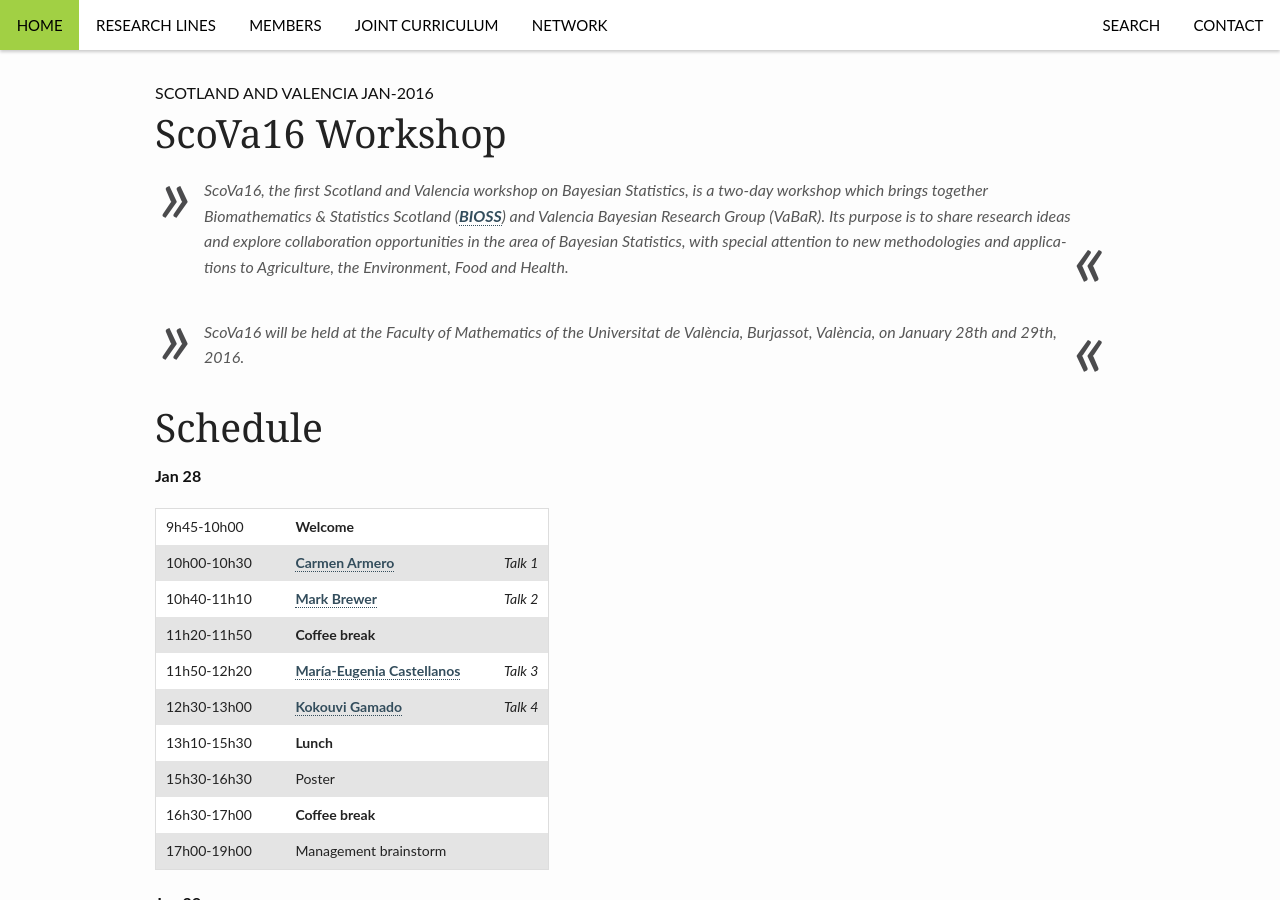
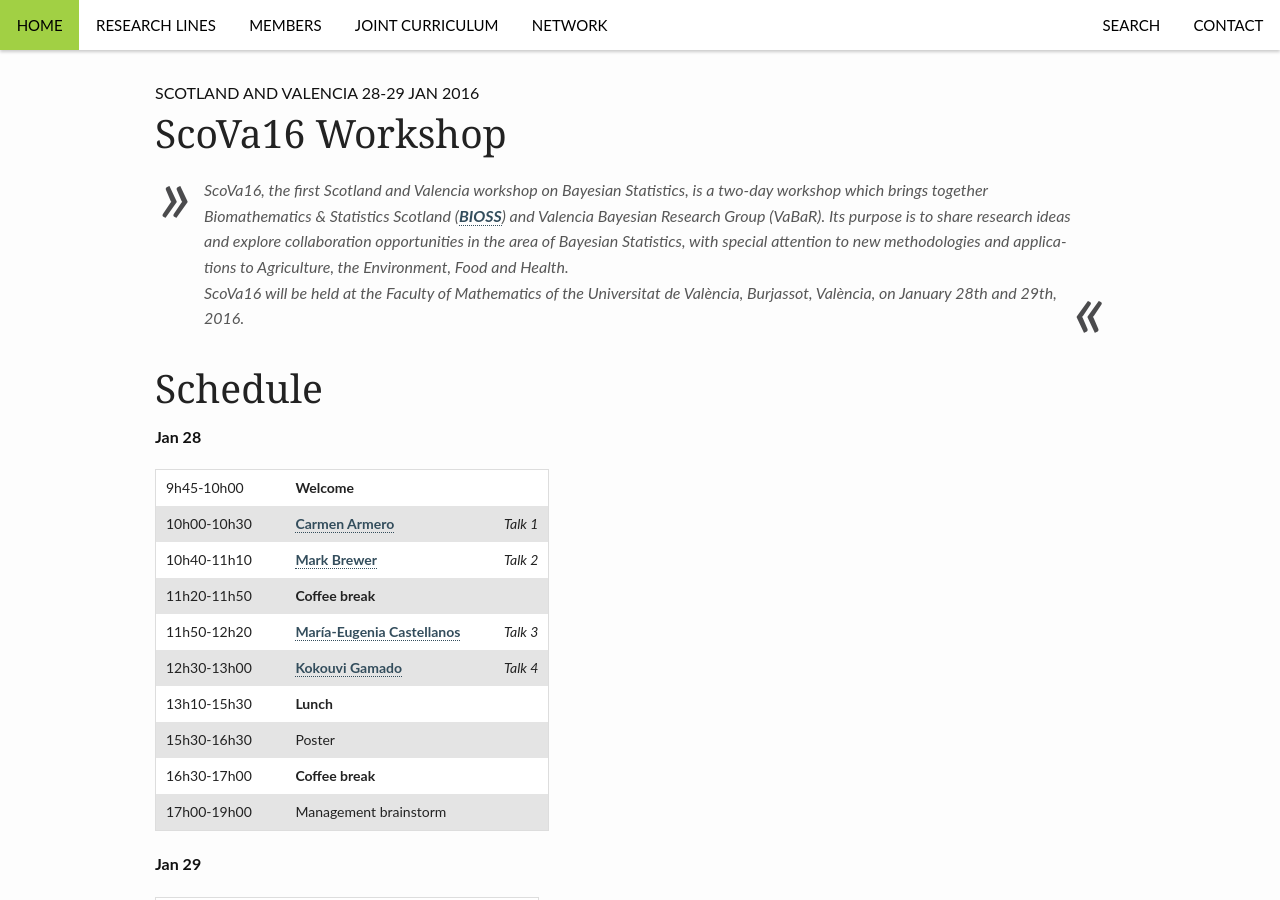
Before and after one commit to VABAR/VABAR.github.io, a Jekyll site: the page built from _posts/events/2015-11-25-ScoVa16.md, in a window 1280 px wide and 900 px high. Built offline with Jekyll 4.4.1, drawn with Linux system fonts in a browser that asks for light colours.

Commit message:
Update 2015-11-25-ScoVa16.md

```diff
--- a/_posts/events/2015-11-25-ScoVa16.md
+++ b/_posts/events/2015-11-25-ScoVa16.md
@@ -1,15 +1,14 @@
 ---
 layout: page-fullwidth
 title:  "ScoVa16 Workshop"
-subheadline: "Scotland and Valencia Jan-2016"
+subheadline: "Scotland and Valencia 28-29 Jan 2016"
 meta_teaser: "Workshop between BIOSS (Scotland) and VABAR (Valencia)"
 teaser: no
 header: no
 categories: events
 ---
 
-> ScoVa16, the first Scotland and Valencia workshop on Bayesian Statistics, is a two-day workshop which brings together <i>Biomathematics & Statistics Scotland</i> (<a href="http://www.bioss.ac.uk/">BIOSS</a>) and Valencia Bayesian Research Group (VaBaR). Its purpose is to share research ideas and explore collaboration opportunities in the area of Bayesian Statistics, with special attention to new methodologies and applications to Agriculture, the Environment, Food and Health.
-
+> ScoVa16, the first Scotland and Valencia workshop on Bayesian Statistics, is a two-day workshop which brings together <i>Biomathematics & Statistics Scotland</i> (<a href="http://www.bioss.ac.uk/">BIOSS</a>) and Valencia Bayesian Research Group (VaBaR). Its purpose is to share research ideas and explore collaboration opportunities in the area of Bayesian Statistics, with special attention to new methodologies and applications to Agriculture, the Environment, Food and Health. <br />
 > ScoVa16 will be held at the Faculty of Mathematics of the Universitat de València, Burjassot, València, on January 28th and 29th, 2016.
 
 # Schedule
```
